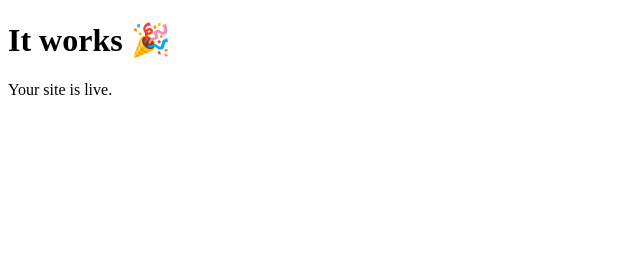
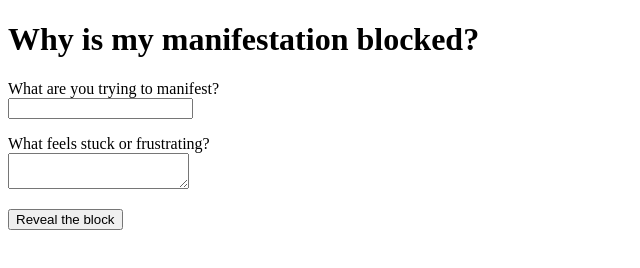
Before and after one commit to amagicalmoon/manifest-tool, a plain HTML site: page index.html in a window 1280 px wide. Shown: the whole page, without its empty margins (0-640 px from the left). Drawn offline with Linux system fonts and the light colour scheme.

Commit message:
Update index.html

```diff
--- a/index.html
+++ b/index.html
@@ -2,10 +2,29 @@
 <html>
   <head>
     <meta charset="UTF-8" />
-    <title>Manifest Tool</title>
+    <title>Manifestation Insight</title>
   </head>
   <body>
-    <h1>It works 🎉</h1>
-    <p>Your site is live.</p>
+
+    <h1>Why is my manifestation blocked?</h1>
+
+    <form>
+      <p>
+        <label>
+          What are you trying to manifest?<br />
+          <input type="text" />
+        </label>
+      </p>
+
+      <p>
+        <label>
+          What feels stuck or frustrating?<br />
+          <textarea></textarea>
+        </label>
+      </p>
+
+      <button type="submit">Reveal the block</button>
+    </form>
+
   </body>
 </html>
```
